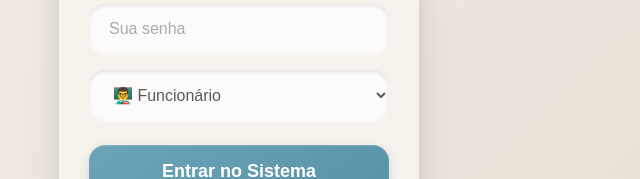
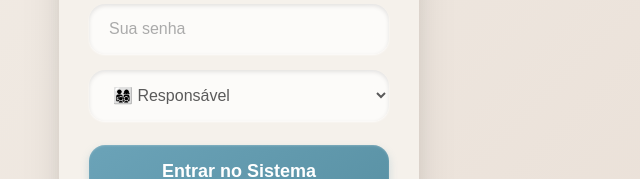
Before and after one commit to viniciusrad/seed-front, a Next.js app: page /login in a window 1280 px wide. Shown: the part 383-562 px from the top of the page, without its empty margins (401-1041 px from the left). Built offline with nearby package versions, Linux system fonts and the light colour scheme.

Commit message:
feat - separação do login do admin

```diff
--- a/src/app/home/page.tsx
+++ b/src/app/home/adm/page.tsx
@@ -1,7 +1,7 @@
 "use client"
 import { useState } from "react"
 import "./home.css"
-import SideMenu from "../components/SideMenu"
+import SideMenu from "../../components/SideMenu"
 import { useRouter } from "next/navigation"
 
 interface DashboardCard {
--- a/src/app/login/page.tsx
+++ b/src/app/login/page.tsx
@@ -45,8 +45,24 @@ export default function LoginPage() {
 
             // Aguarda um momento para garantir que o cookie foi salvo
             setTimeout(() => {
-                router.push('/home')
-                router.refresh() // Força a atualização da rota
+                switch (userType) {
+                    case 'admin':
+                        router.push('/home/adm')
+                        break
+                    case 'coordinator':
+                        router.push('/home/coordinator')
+                        break
+                    case 'teacher':
+                        router.push('/home')
+                        break
+                    case 'parent':
+                        router.push('/parent')
+                        break
+                    default:
+                        router.push('/home')
+                        break
+                }
+                router.refresh()
             }, 100)
 
         } catch (error) {
@@ -100,8 +116,9 @@ export default function LoginPage() {
 
                     <div className="input-group">
                         <select value={userType} onChange={(e) => setUserType(e.target.value)}>
-                            <option value="funcionario">👨‍🏫 Funcionário</option>
-                            <option value="responsavel">👨‍👩‍👧‍👦 Responsável</option>
+                            <option value="parent">👨‍👩‍👧‍👦 Responsável</option>
+                            <option value="teacher">👨‍🏫 Professor</option>
+                            <option value="coordinator">👨‍🏫 Coordenador</option>
                             <option value="admin">⚙️ Administrador</option>
                         </select>
                     </div>
```
Also changed, not shown: src/app/home/adm/home.css (renamed from src/app/home/home.css).
